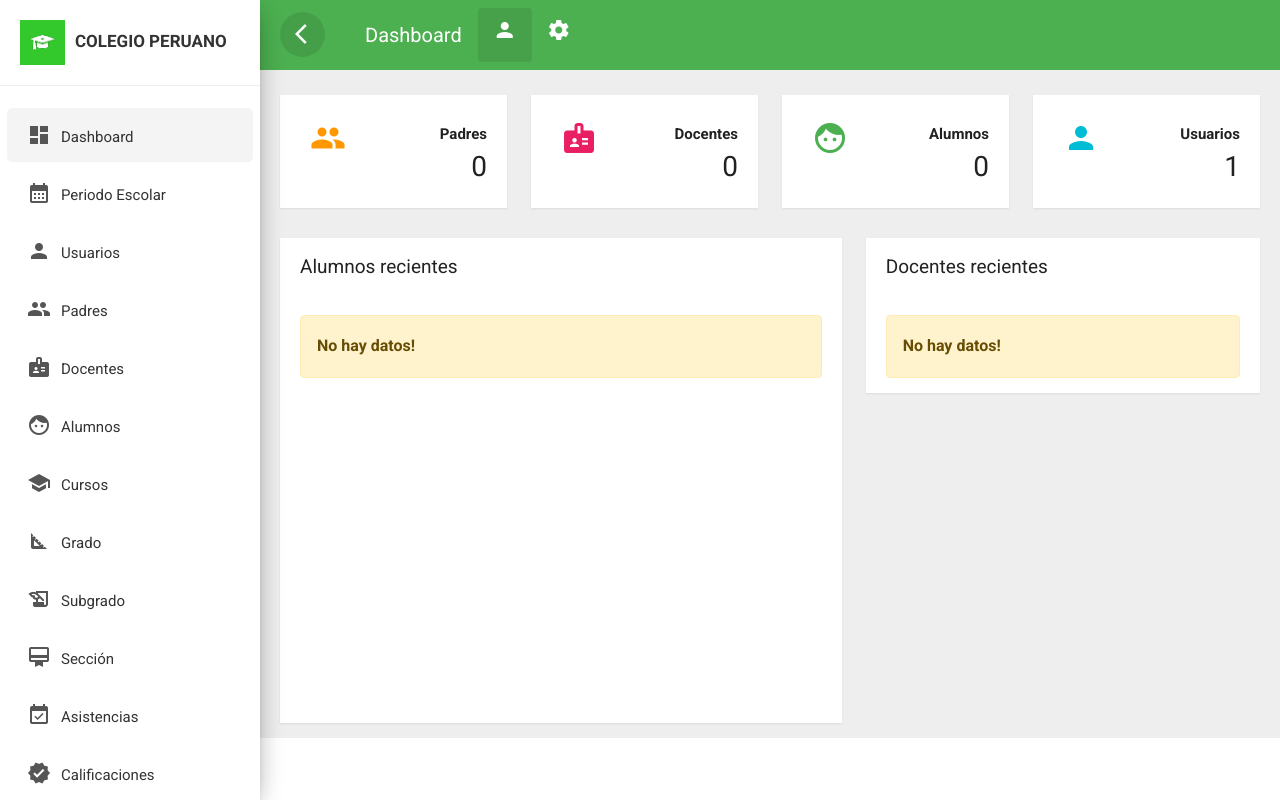
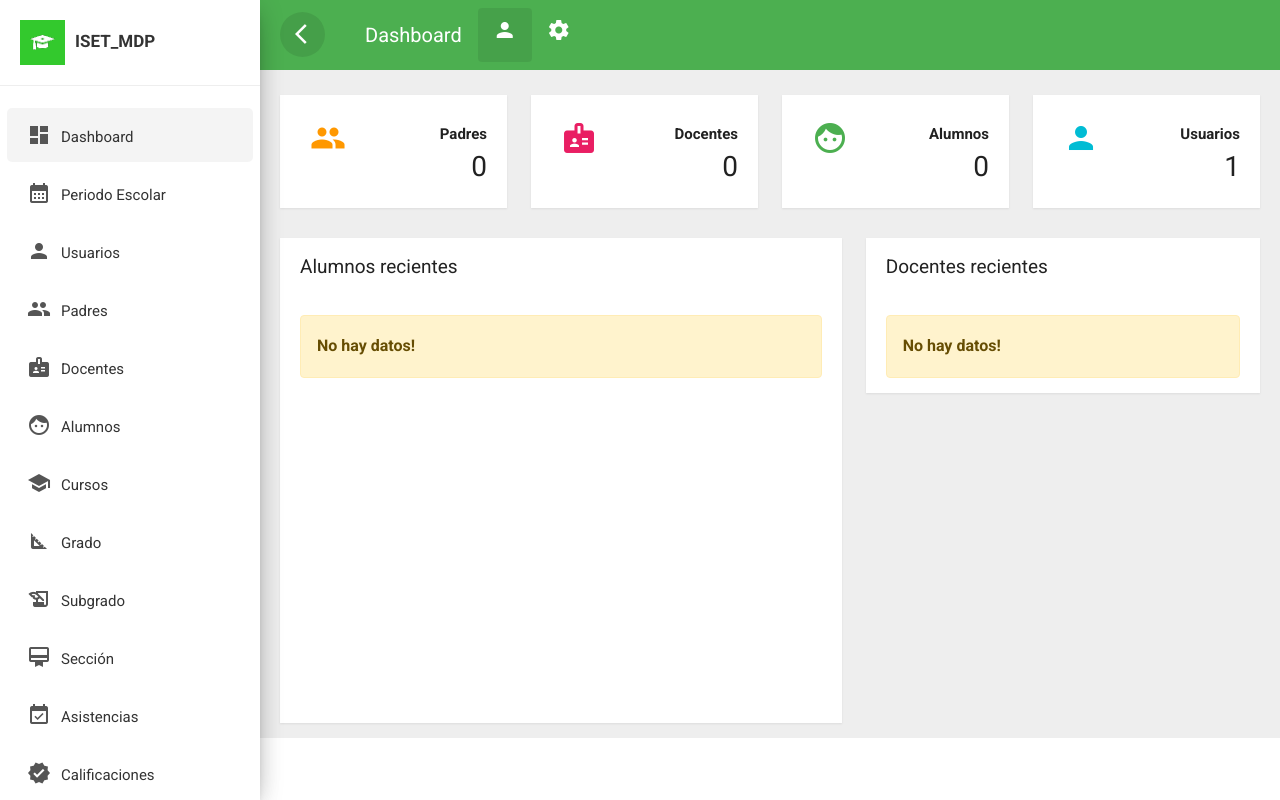
Before and after one commit to pabloiset/iset_gestion, a PHP site: the page made by frontend/administrador/escritorio.php in a window 1280 px wide. Run offline with PHP 8.4, Linux system fonts and the light colour scheme; a user stored in the database is signed in; data comes from the database, SQL or seed files in the repository; data that the repository does not hold is empty.

Commit message:
modifica_escritorio

```diff
--- a/frontend/administrador/escritorio.php
+++ b/frontend/administrador/escritorio.php
@@ -14,7 +14,7 @@
     <meta charset="utf-8">
     <meta name="viewport" content="width=device-width, initial-scale=1, shrink-to-fit=no">
        <meta name="viewport" content="width=device-width, initial-scale=1, minimum-scale=1, maximum-scale=1">
-        <title>Colegio peruano - plataforma virtual</title>
+        <title>ISET - plataforma virtual</title>
          <!-- Bootstrap CSS -->
         <link href="https://cdn.jsdelivr.net/npm/bootstrap@5.0.2/dist/css/bootstrap.min.css" rel="stylesheet" integrity="sha384-EVSTQN3/azprG1Anm3QDgpJLIm9Nao0Yz1ztcQTwFspd3yD65VohhpuuCOmLASjC" crossorigin="anonymous">
          <!----css3---->
@@ -41,7 +41,7 @@
      <div class="body-overlay"></div>
      <nav id="sidebar">
             <div class="sidebar-header">
-                <h3><img src="../../backend/img/favicon.png" class="img-fluid"/><span>Colegio peruano</span></h3>
+                <h3><img src="../../backend/img/favicon.png" class="img-fluid"/><span>Iset_MdP</span></h3>
             </div>
             <ul class="list-unstyled components">
                <li  class="active">
```
